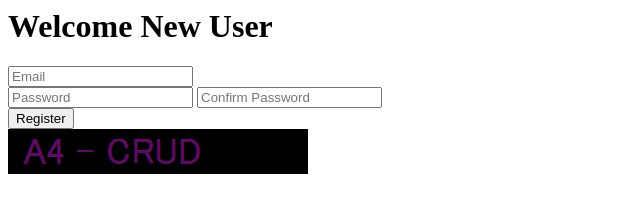
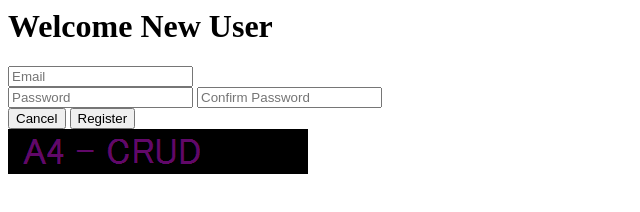
Before and after one commit to Connor-Y/BasicLogin, a website: page html/register.html in a window 1280 px wide. Shown: the whole page, without its empty margins (0-640 px from the left). Drawn offline with nearby package versions, Linux system fonts and the light colour scheme; files whose address does not match are found by name.

Commit message:
Added cancel buttons for login/register

```diff
--- a/html/register.html
+++ b/html/register.html
@@ -20,6 +20,7 @@
 				<input id="passField" type="password" placeholder="Password">
 				<input id="verifyPassField" type="password" placeholder="Confirm Password">
 				<br>
+				<button type="button" class="btn" onclick="moveTo('index')">Cancel</button>
 				<button type="button" class="btn" onclick="submit()">Register</button>
 
 		</div>
```
Also changed, not shown: html/login.html (+1 -0 lines).
